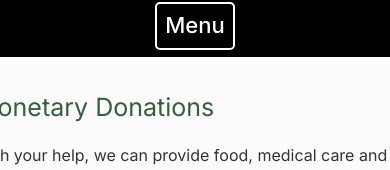
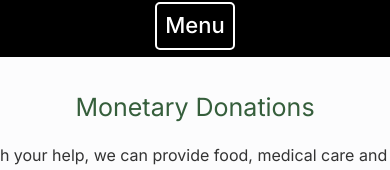
Before and after one commit to myDeveloperJourney/rogers-wildlife-site, a Next.js app: page /how-to-help in a window 390 px wide. Shown: the part 355-525 px from the top of the page. Built offline with nearby package versions, Linux system fonts and the light colour scheme.

Commit message:
wip: light cosmetic change; align headers

```diff
--- a/src/styles/pages/how-to-help.module.css
+++ b/src/styles/pages/how-to-help.module.css
@@ -65,6 +65,10 @@
     .volunteer_btn {
         margin: 1rem 0;
     }
+    .section_container > h3 {
+        text-align: center;
+    }
+
 }
 
 @media (max-width: 425px) {
```
